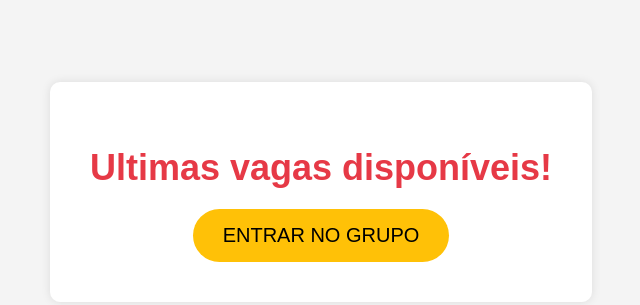
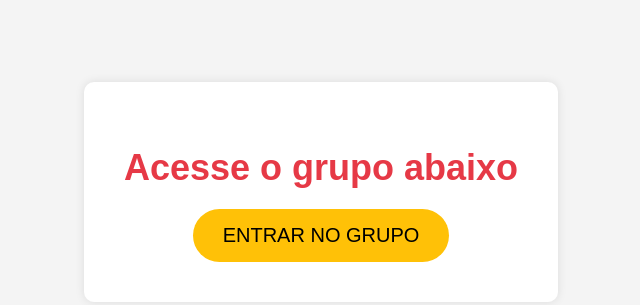
Before and after one commit to flpagl/lp, a plain HTML site: page index.html in a window 1280 px wide. Shown: the part 208-513 px from the top of the page, without its empty margins (319-959 px from the left). Drawn offline with Linux system fonts and the light colour scheme.

Commit message:
Update index.html

```diff
--- a/index.html
+++ b/index.html
@@ -64,7 +64,7 @@
 </head>
 <body>
     <div class="container">
-        <h1>Ultimas vagas disponíveis!</h1>
+        <h1>Acesse o grupo abaixo</h1>
         <a href="https://devzapp.com.br/api-engennier/campanha/api/redirectlink/66d3789c187adf000191167c" class="cta-button">Entrar no grupo</a>
     </div>
 </body>
```
